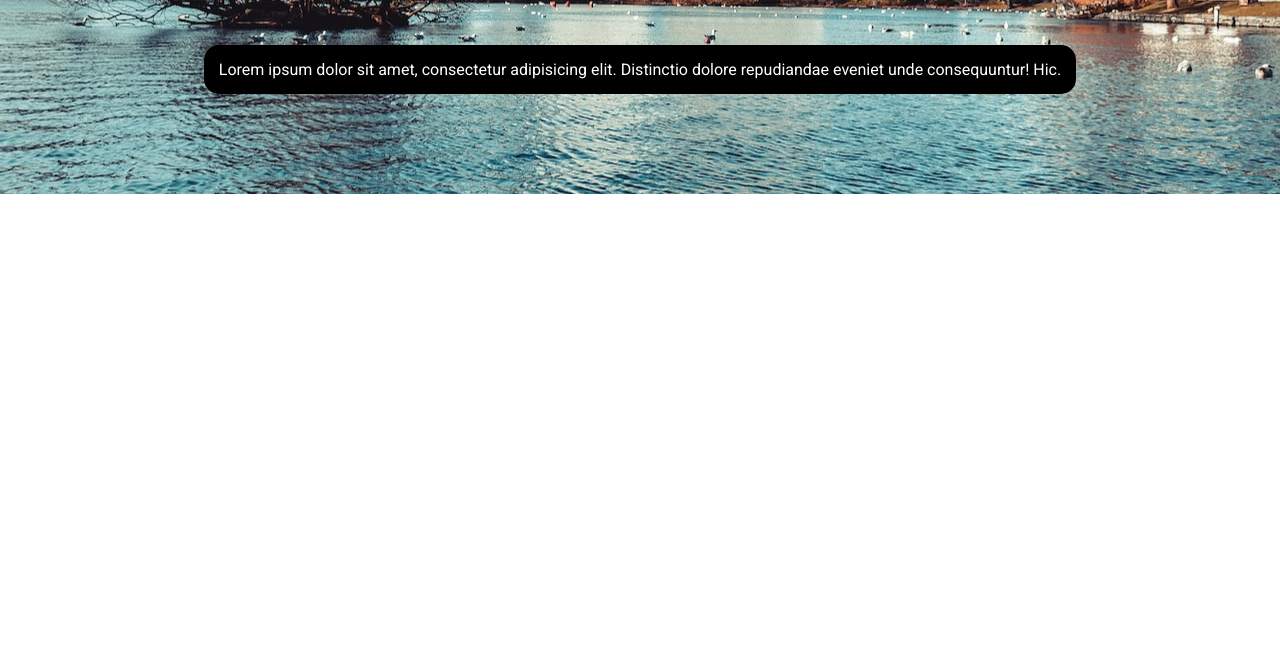
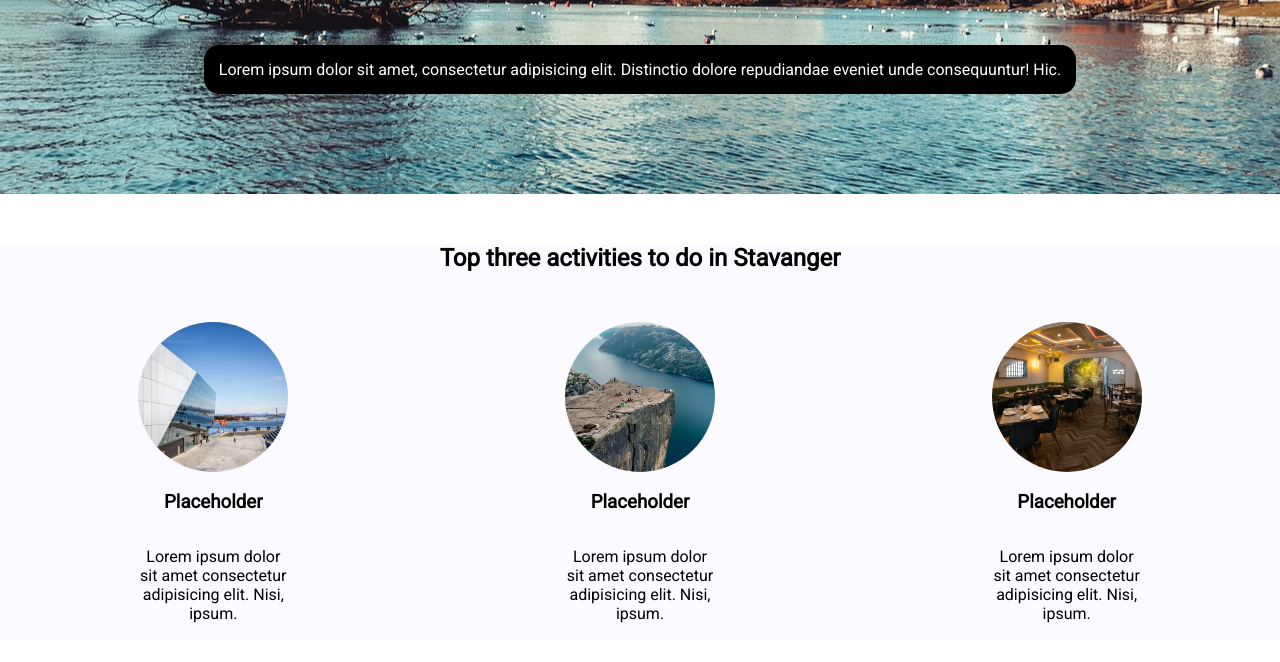
Before and after one commit to Morten-Kodehode/scrimba-hometown, a plain HTML site: page index.html in a window 1280 px wide. Shown: the part 206-868 px from the top of the page. Before the commit the page ends 800 px from the top, so only its background shows below. Drawn offline with Linux system fonts and the light colour scheme.

Commit message:
markup and styles for the activites section done

```diff
--- a/index.html
+++ b/index.html
@@ -20,7 +20,47 @@
     </header>
 
     <!-- Activities section -->
-
+    <main id="activities">
+      <h2 class="activities__title">Top three activities to do in Stavanger</h2>
+      <div id="activityDiv">
+        <div id="activity">
+          <img
+            src="assets/Stavanger-konserthus.jpg"
+            alt=""
+            id="activity__image"
+          />
+          <h3 class="activity__title">Placeholder</h3>
+          <p class="activity__info">
+            Lorem ipsum dolor sit amet consectetur adipisicing elit. Nisi,
+            ipsum.
+          </p>
+        </div>
+        <div id="activity">
+          <img
+            src="assets/prekestolen-nor-08c0cc25-ebaa-4f8e-9db4-3e2e96f7edb5.jpg"
+            alt=""
+            id="activity__image"
+          />
+          <h3 class="activity__title">Placeholder</h3>
+          <p class="activity__info">
+            Lorem ipsum dolor sit amet consectetur adipisicing elit. Nisi,
+            ipsum.
+          </p>
+        </div>
+        <div id="activity">
+          <img
+            src="assets/820.jpg"
+            alt="picture of activity"
+            id="activity__image"
+          />
+          <h3 class="activity__title">Placeholder</h3>
+          <p class="activity__info">
+            Lorem ipsum dolor sit amet consectetur adipisicing elit. Nisi,
+            ipsum.
+          </p>
+        </div>
+      </div>
+    </main>
     <!-- Guide section -->
   </body>
 </html>
--- a/style.css
+++ b/style.css
@@ -1,5 +1,6 @@
 /* Font */
 @import url("https://fonts.googleapis.com/css2?family=Roboto&display=swap");
+
 /* Basic Reset */
 *,
 *::before,
@@ -8,6 +9,7 @@
 }
 
 body {
+  font-family: "Roboto", sans-serif;
   margin: 0;
   padding: 0;
 }
@@ -19,13 +21,11 @@ body {
   justify-content: center;
   align-items: center;
   height: 50vh;
-  /* background: black; */
   background: url("assets/vlad-kiselov-dHkh5YztXAA-unsplash.jpg") center
     no-repeat;
 }
 
 .hero__container {
-  font-family: "Roboto", sans-serif;
   text-align: center;
   color: white;
 }
@@ -43,3 +43,43 @@ body {
   background-color: black;
   border-radius: 15px;
 }
+
+/* Activities section */
+#activities {
+  background-color: #fafaff;
+  margin: 25px 0;
+}
+
+.activities__title {
+  text-align: center;
+  margin: 50px 0;
+}
+
+.activity__title {
+  font-weight: bold;
+}
+
+.activity__info {
+  text-align: center;
+}
+
+#activityDiv {
+  display: flex;
+  justify-content: space-around;
+  margin: 0 auto;
+}
+
+#activity {
+  display: flex;
+  flex-direction: column;
+  justify-content: center;
+  align-items: center;
+  width: 150px;
+}
+
+#activity__image {
+  height: 150px;
+  width: 150px;
+  border-radius: 50%;
+  object-fit: cover;
+}
```
